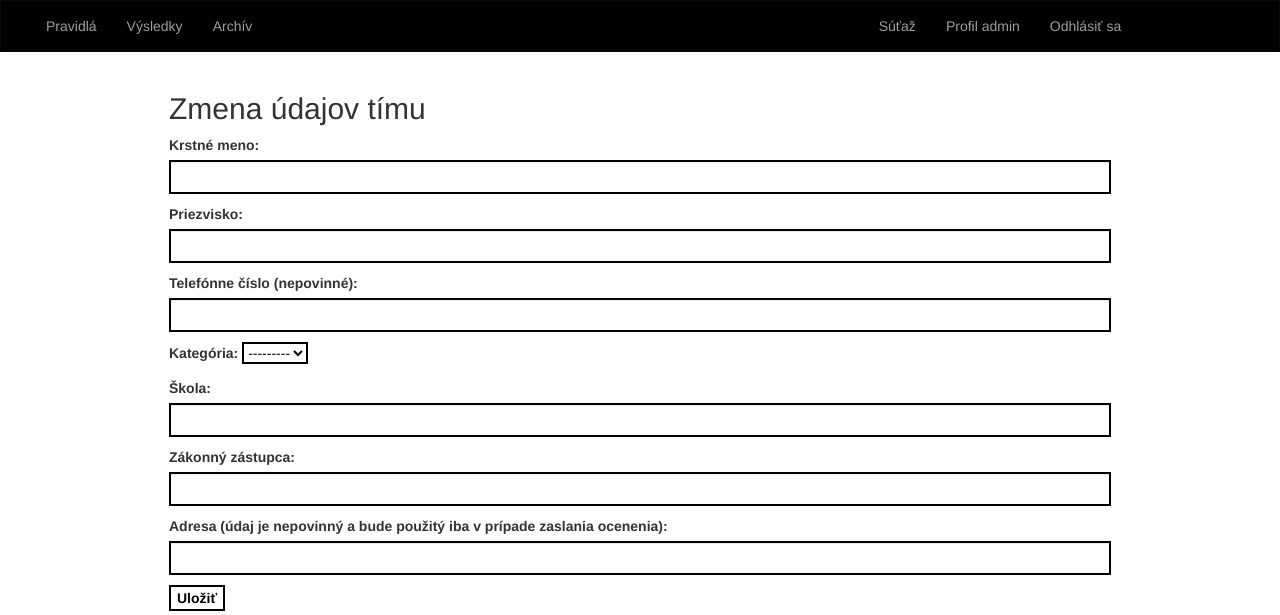
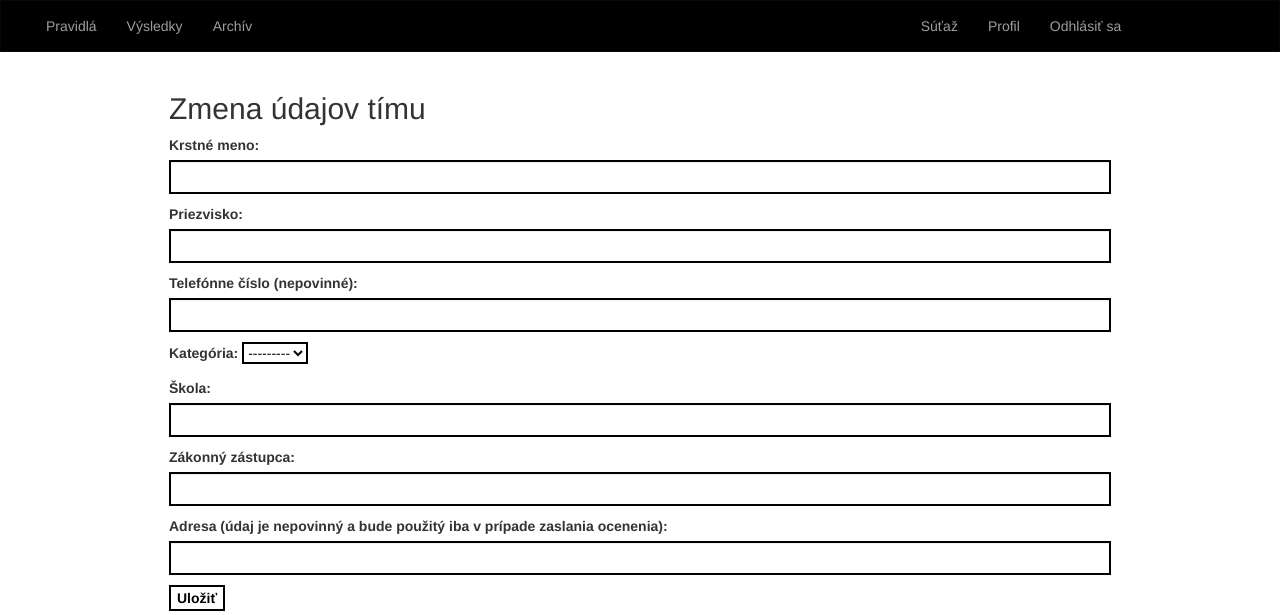
Before and after one commit to ZdruzenieSTROM/mas-problem, a Django app: page /profil in a window 1280 px wide. Shown: the top 615 px of the page. Run offline with Django 4.2, Linux system fonts and the light colour scheme; a user stored in the database is signed in; data comes from the database, SQL or seed files in the repository; data that the repository does not hold is empty; some libraries are stand-ins or nearby versions.

Commit message:
V menu: Profil email -> Profil
Takto sa mi to paci viac

```diff
--- a/competition/templates/competition/base.html
+++ b/competition/templates/competition/base.html
@@ -48,8 +48,7 @@
                             <a class="nav-link" href="{% url 'competition:game' %}">Súťaž</a>
                         </li>
                         <li class="nav-item">
-                            <a class="nav-link" href="{% url 'competition:profile' %}">Profil
-                                {{user.username}}</a>
+                            <a class="nav-link" href="{% url 'competition:profile' %}">Profil</a>
                         </li>
                         <li class="nav-item">
                             <a class="nav-link" href="{% url 'competition:logout' %}">Odhlásiť sa</a>
```
